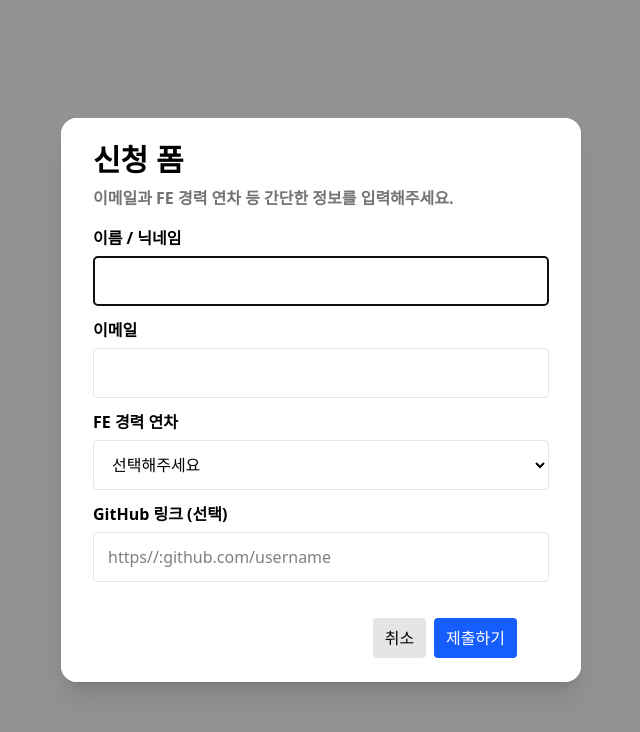
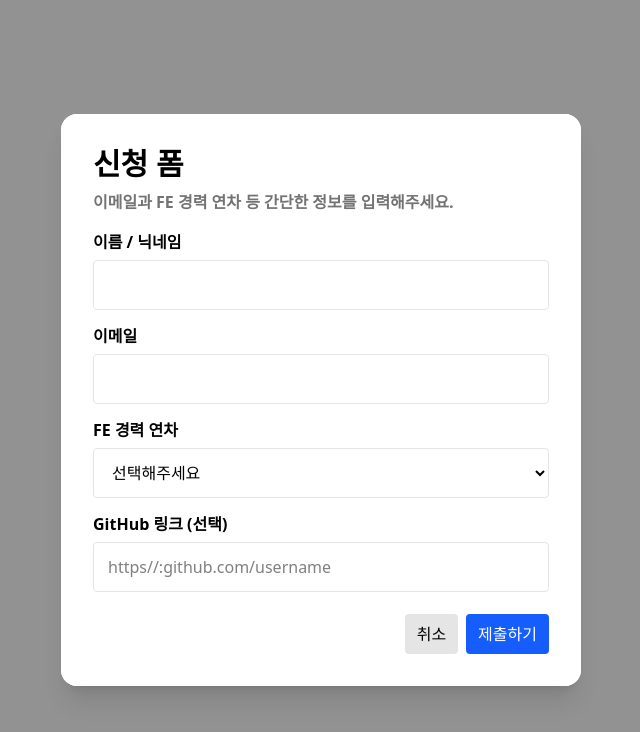
Before and after one commit to thecloer/accessibility-friendly-modal-form, a React (Vite) app: page / in a window 1280 px wide. Both pictures are taken after a click on the button "🚀 신청 폼 작성하기". Shown: the top 732 px of the page, without its empty margins (319-959 px from the left). Built offline with nearby package versions, Linux system fonts and the light colour scheme.

Commit message:
[feat] 접근성 관련 속성을 추가하고 개선했습니다.

```diff
--- a/src/components/application-form-modal.tsx
+++ b/src/components/application-form-modal.tsx
@@ -1,9 +1,11 @@
-import { useCallback, useRef, type FC } from 'react';
+import { useCallback, useId, useRef, type FC } from 'react';
 import { Modal } from './base';
 import { ApplicationForm } from './application-form';
 
 export const useApplicationFormModal = () => {
   const dialogRef = useRef<HTMLDialogElement>(null);
+  const titleId = useId();
+  const descriptionId = useId();
 
   const closeFormModal = useRef((_: FormData | null) => {});
 
@@ -28,11 +30,22 @@ export const useApplicationFormModal = () => {
     };
 
     return (
-      <Modal ref={dialogRef} onClose={handelClose}>
-        <div className='flex flex-col gap-4 bg-white w-[min(92vw,520px)] max-h-[90vh]'>
-          <header className='px-8 pt-6'>
-            <h2 className='mb-2 font-extrabold text-3xl'>신청 폼</h2>
-            <p className='font-semibold text-neutral-500'>
+      <Modal
+        ref={dialogRef}
+        onClose={handelClose}
+        aria-labelledby={titleId}
+        aria-describedby={descriptionId}
+      >
+        <div className='flex flex-col gap-4 bg-white p-8 w-[min(92vw,520px)] max-h-[90vh]'>
+          <header>
+            <h2
+              id={titleId}
+              tabIndex={0}
+              className='mb-2 focus:outline-none font-extrabold text-3xl'
+            >
+              신청 폼
+            </h2>
+            <p id={descriptionId} className='font-semibold text-neutral-500'>
               이메일과 FE 경력 연차 등 간단한 정보를 입력해주세요.
             </p>
           </header>
--- a/src/components/application-form.tsx
+++ b/src/components/application-form.tsx
@@ -21,26 +21,12 @@ export const ApplicationForm = forwardRef<HTMLFormElement, ApplicationForm>(
     };
 
     return (
-      <form ref={ref} onSubmit={handleSubmit} className='flex flex-col gap-3 px-8'>
-        <Input
-          label='이름 / 닉네임'
-          aria-label='닉네임'
-          name='name'
-          type='text'
-          required
-          autoComplete='name'
-        />
+      <form ref={ref} onSubmit={handleSubmit} className='flex flex-col gap-3.5'>
+        <Input label='이름 / 닉네임' name='name' type='text' required autoComplete='name' />
 
-        <Input
-          label='이메일'
-          aria-label='이메일'
-          name='email'
-          type='email'
-          required
-          autoComplete='email'
-        />
+        <Input label='이메일' name='email' type='email' required autoComplete='email' />
 
-        <Select label='FE 경력 연차' aria-label='FE 경력 연차' name='career' defaultValue={''}>
+        <Select label='FE 경력 연차' name='career' defaultValue={''} required>
           <option value='' disabled hidden>
             선택해주세요
           </option>
@@ -54,14 +40,13 @@ export const ApplicationForm = forwardRef<HTMLFormElement, ApplicationForm>(
 
         <Input
           label='GitHub 링크 (선택)'
-          aria-label='github 링크'
           name='github'
           type='url'
           autoComplete='email'
           placeholder='https//:github.com/username'
         />
 
-        <footer className='flex justify-end items-center gap-2 mt-6 px-8 pb-6'>
+        <footer className='flex justify-end items-center gap-2 mt-2'>
           <Button onClick={onClose}>취소</Button>
           <Button variant='primary' type='submit'>
             제출하기
--- a/src/components/base/input.tsx
+++ b/src/components/base/input.tsx
@@ -10,7 +10,7 @@ export const Input: FC<InputProps> = ({ id: customId, label, className = '', ...
   return (
     <div className={`field-wrapper ${className}`}>
       {label == null ? null : (
-        <label htmlFor={id} className='label'>
+        <label htmlFor={id} aria-label={label} className='label'>
           {label}
         </label>
       )}
--- a/src/components/base/select.tsx
+++ b/src/components/base/select.tsx
@@ -10,7 +10,7 @@ export const Select: FC<SelectProps> = ({ id: customId, label, className = '', .
   return (
     <div className={`field-wrapper ${className}`}>
       {label == null ? null : (
-        <label htmlFor={id} className='label'>
+        <label htmlFor={id} aria-label={label} className='label'>
           {label}
         </label>
       )}
```
